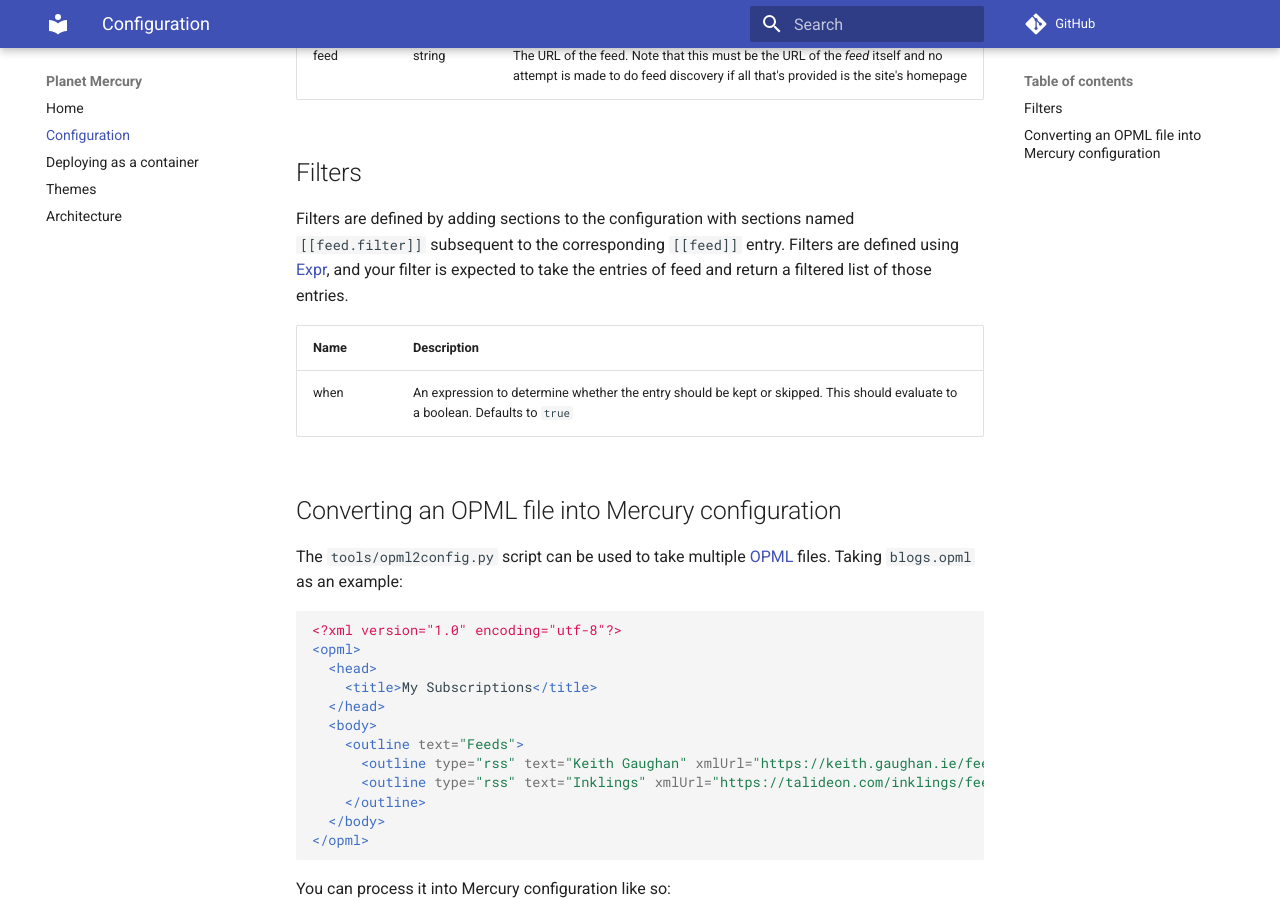
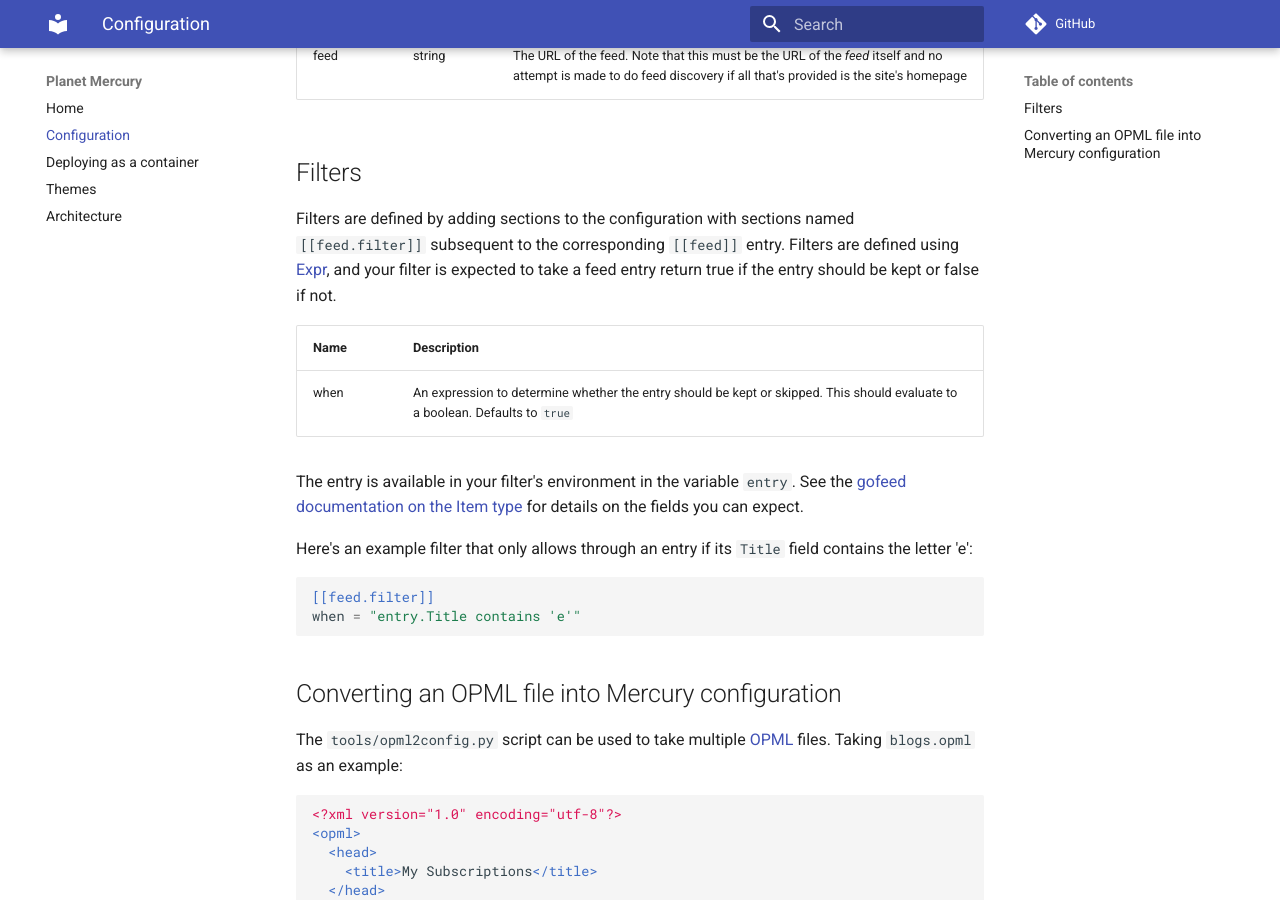
Before and after one commit to kgaughan/mercury, an MkDocs documentation site: the page built from docs/configuration.md, in a window 1280 px wide and 900 px high, scrolled down 1193 px. Built offline with MkDocs 1.6.1 and Material for MkDocs 9.7.7, drawn with Linux system fonts in a browser that asks for light colours; comment, search, counter and statistics services are not loaded.

Commit message:
Properly document how filters work

````diff
--- a/docs/configuration.md
+++ b/docs/configuration.md
@@ -31,7 +31,7 @@
 
 ## Filters
 
-Filters are defined by adding sections to the configuration with sections named `[[feed.filter]]` subsequent to the corresponding `[[feed]]` entry. Filters are defined using [Expr](https://expr-lang.org/), and your filter is expected to take the entries of feed and return a filtered list of those entries.
+Filters are defined by adding sections to the configuration with sections named `[[feed.filter]]` subsequent to the corresponding `[[feed]]` entry. Filters are defined using [Expr](https://expr-lang.org/docs/language-definition), and your filter is expected to take a feed entry return true if the entry should be kept or false if not.
 
 | Name | Description |
 | ---- | ----------- |
@@ -39,6 +39,15 @@
 <!--
 | transform | A transformation to apply to each entry in the feed. This is only executed if `when` evaluates to `true`. |
 -->
+
+The entry is available in your filter's environment in the variable `entry`.  See the [gofeed documentation on the Item type](https://pkg.go.dev/github.com/mmcdole/gofeed#Item) for details on the fields you can expect.
+
+Here's an example filter that only allows through an entry if its `Title` field contains the letter 'e':
+
+```toml
+[[feed.filter]]
+when = "entry.Title contains 'e'"
+```
 
 ## Converting an OPML file into Mercury configuration
 
````
